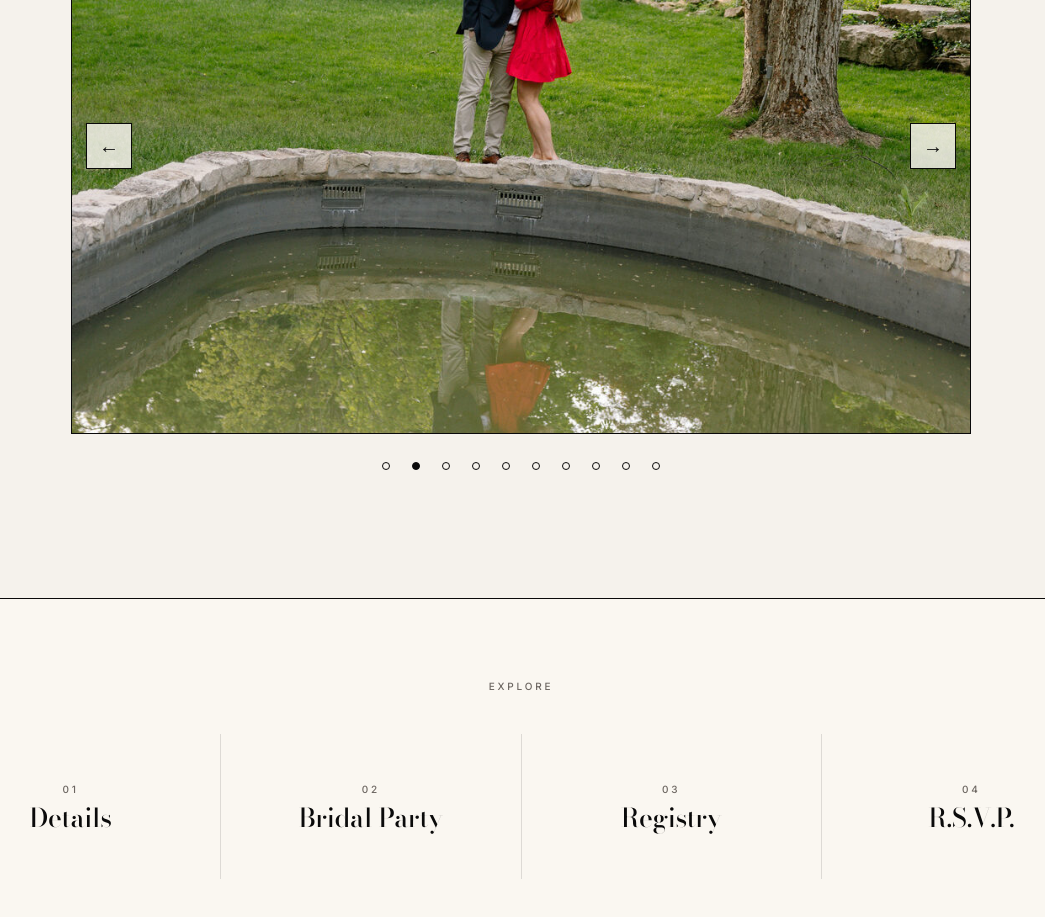
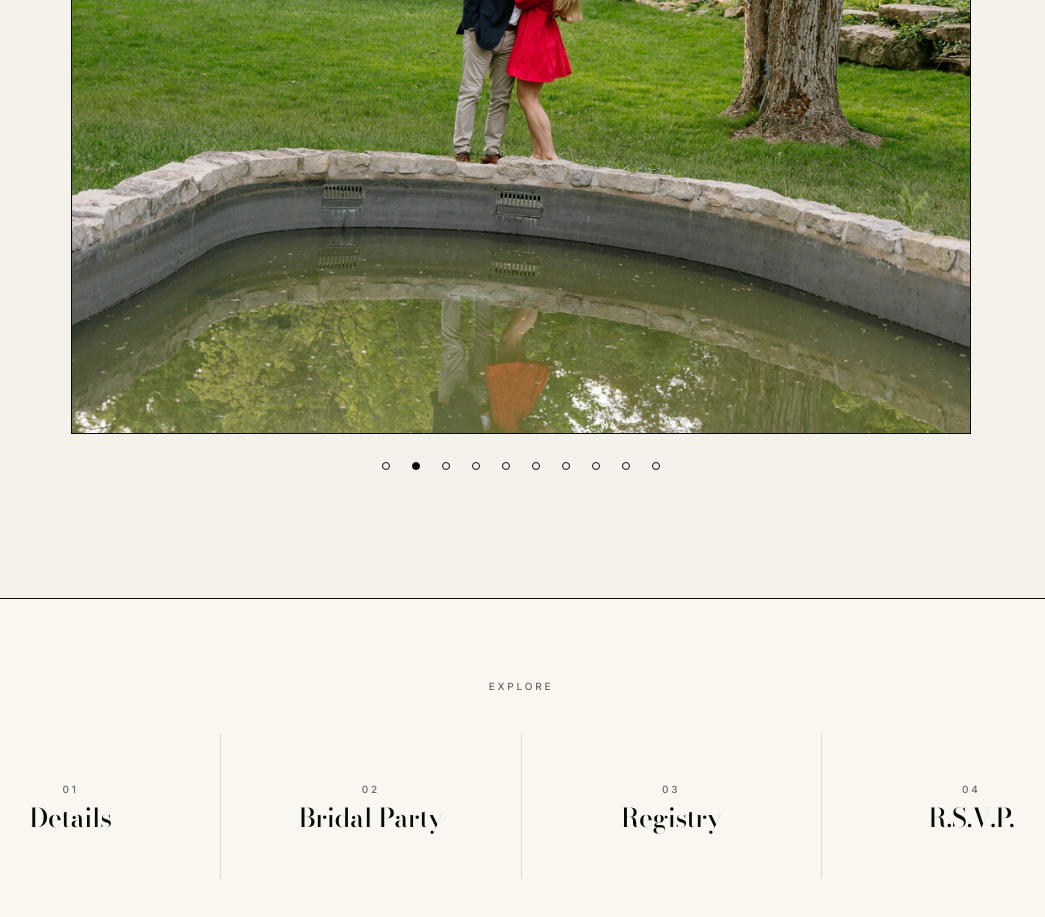
Before and after one commit to tsadrakula/thesadrakulas, a Next.js app: page / in a window 1280 px wide. Shown: the part 1420-2337 px from the top of the page, without its empty margins (119-1164 px from the left). Built offline with nearby package versions, Linux system fonts and the light colour scheme; a web font is replaced by a local one.

Commit message:
feat: remove gallery carousel arrows
Drop the prev/next arrow buttons from the homepage gallery (per Sydney's
preference). Navigation remains via dots, keyboard arrows, and swipe.
Also remove the now-unused .gallery-arrow CSS.

```diff
--- a/app/globals.css
+++ b/app/globals.css
@@ -285,27 +285,6 @@ input, select, textarea { font: inherit; color: inherit; }
   flex: 0 0 100%;
   height: 100%;
 }
-.gallery-arrow {
-  position: absolute;
-  top: 50%;
-  transform: translateY(-50%);
-  width: 46px;
-  height: 46px;
-  display: grid;
-  place-items: center;
-  background: rgba(245, 242, 236, 0.85);
-  border: 1px solid var(--ink);
-  color: var(--ink);
-  font-family: var(--ff-display);
-  font-size: 20px;
-  cursor: pointer;
-  z-index: 2;
-  transition: background 0.2s, color 0.2s;
-}
-.gallery-arrow:hover { background: var(--ink); color: var(--paper); }
-.gallery-arrow:focus-visible { outline: 2px solid var(--ink); outline-offset: 2px; }
-.gallery-arrow-prev { left: 14px; }
-.gallery-arrow-next { right: 14px; }
 .gallery-dots {
   display: flex;
   justify-content: center;
@@ -335,7 +314,6 @@ input, select, textarea { font: inherit; color: inherit; }
 .gallery-dots button:focus-visible { outline: 2px solid var(--ink); outline-offset: 2px; }
 @media (max-width: 760px) {
   .gallery-viewport { aspect-ratio: 4 / 5; max-height: none; }
-  .gallery-arrow { width: 42px; height: 42px; }
 }
 
 /* Screen-reader-only utility */
--- a/components/Gallery.tsx
+++ b/components/Gallery.tsx
@@ -116,23 +116,6 @@ export function Gallery({ slides }: { slides: GallerySlide[] }) {
             </div>
           ))}
         </div>
-
-        <button
-          className="gallery-arrow gallery-arrow-prev"
-          type="button"
-          onClick={prev}
-          aria-label="Previous photo"
-        >
-          <span aria-hidden="true">&larr;</span>
-        </button>
-        <button
-          className="gallery-arrow gallery-arrow-next"
-          type="button"
-          onClick={next}
-          aria-label="Next photo"
-        >
-          <span aria-hidden="true">&rarr;</span>
-        </button>
       </div>
 
       <div className="gallery-dots" aria-label="Choose a photo">
```
